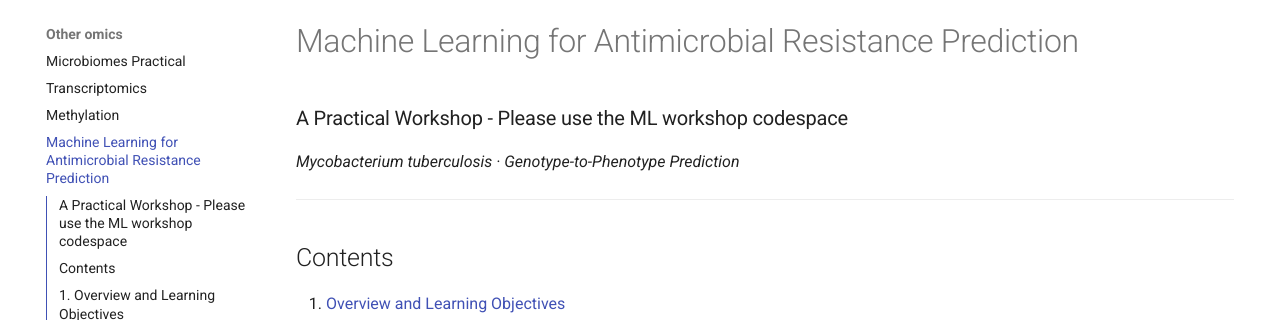
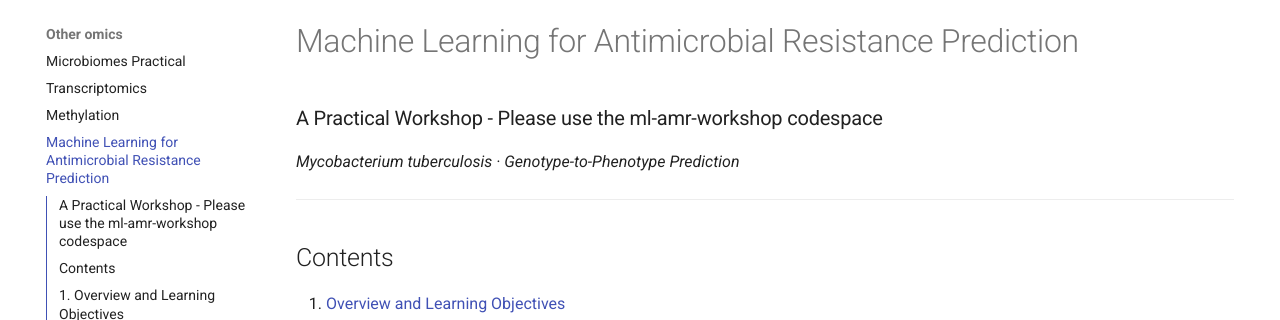
Before and after one commit to lshtm-genomics/omics-course, an MkDocs documentation site: the page built from docs/other-omics/machine_learning.md, in a window 1280 px wide and 900 px high. Shown: the part 125-445 px from the top of the window. Built offline with MkDocs 1.6.1 and Material for MkDocs 9.7.7, drawn with Linux system fonts in a browser that asks for light colours.

Commit message:
Update workshop codespace reference in documentation

```diff
--- a/docs/other-omics/machine_learning.md
+++ b/docs/other-omics/machine_learning.md
@@ -1,5 +1,5 @@
 # Machine Learning for Antimicrobial Resistance Prediction
-### A Practical Workshop - Please use the ML workshop codespace
+### A Practical Workshop - Please use the ml-amr-workshop codespace
 *Mycobacterium tuberculosis · Genotype-to-Phenotype Prediction*
 
 ---
```
